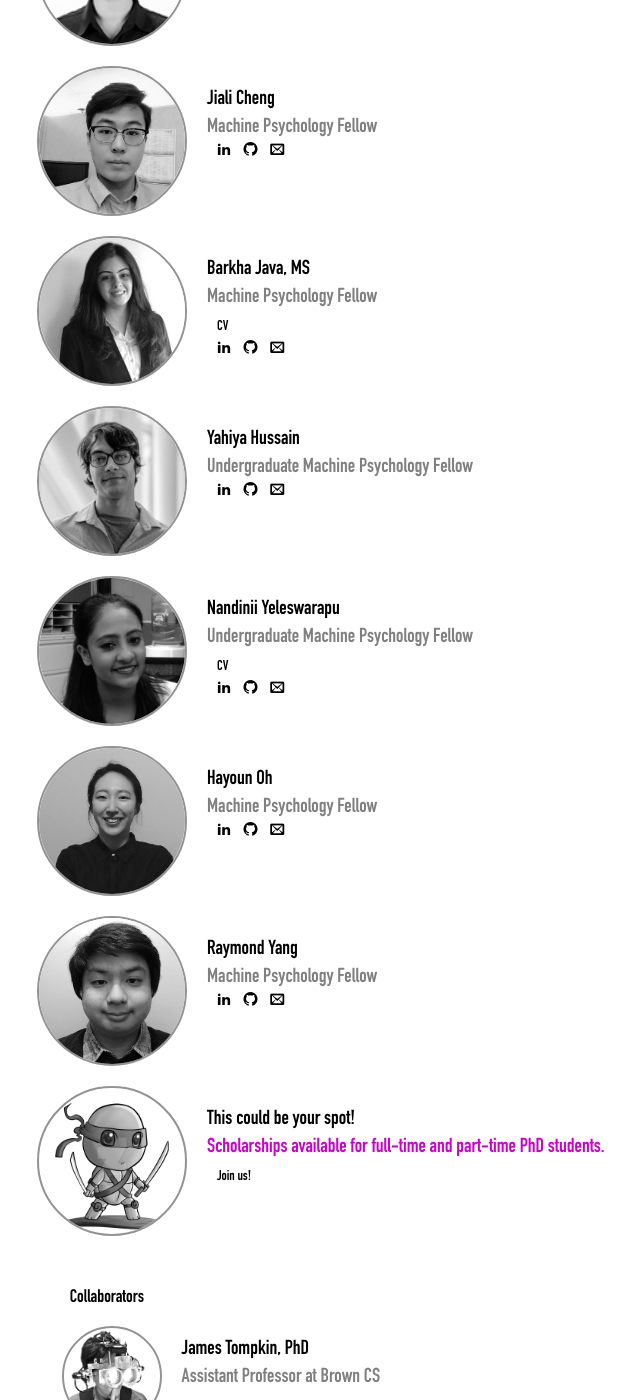
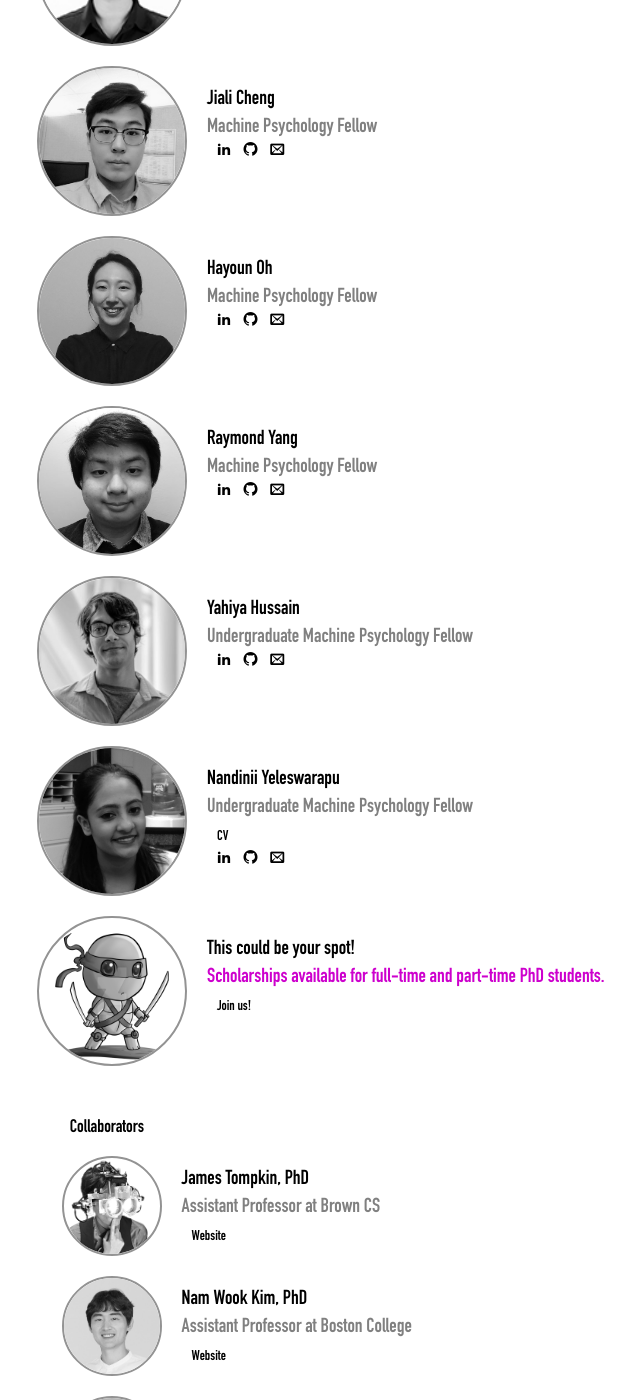
Before and after one commit to mpsych/mpsych.org, a Jekyll site: the page built from people.md, in a window 1280 px wide and 1400 px high, scrolled down 1334 px. Shown: the whole window, without its empty margins (275-915 px from the left). Built offline with Jekyll 4.4.1, drawn with Linux system fonts in a browser that asks for light colours; some web fonts are replaced; some of the changed text lies outside the part shown.

Commit message:
Add Barkha to Alumni.

```diff
--- a/people.md
+++ b/people.md
@@ -123,17 +123,27 @@ permalink: /people
 </div>
 
 <div class="person">
-  <img src="/people/barkha.jpg">
+  <img src="/people/oh.jpg">
   <div class="caption">
-    Barkha Java, MS<br>
+    Hayoun Oh<br>
     <span class="role">Machine Psychology Fellow</span><br>
-	<span class="links">
-      <a class="cleanlink" href="resume.barkhajava.com">CV</a>
-    </span><br>
     <div class="icons gray" style="font-size:14px;margin-left:10px">
-      <a href="https://www.linkedin.com/in/barkha-java" target="_blank"><span class="icon-linkedin2 tooltip"><span class="tooltiptext">LinkedIn</span></span></a>
-      <a href="https://github.com/barkhajava" target="_blank"><span class="icon-github tooltip"><span class="tooltiptext">GitHub</span></span></a>
+      <a href="https://www.linkedin.com/in/hayoun-oh-49a688205/" target="_blank"><span class="icon-linkedin2 tooltip"><span class="tooltiptext">LinkedIn</span></span></a>
+      <a href="https://github.com/hayounoh" target="_blank"><span class="icon-github tooltip"><span class="tooltiptext">GitHub</span></span></a>
       <a href="mailto:REPLACE_WITH_LASTNAME@mpsych.org" target="_blank"><span class="icon-email tooltip"><span class="tooltiptext">E-Mail</span></span></a>
+  </div>
+  </div>
+</div>
+
+<div class="person">
+  <img src="/people/RYang.jpg">
+  <div class="caption">
+    Raymond Yang<br>
+    <span class="role">Machine Psychology Fellow</span><br>
+    <div class="icons gray" style="font-size:14px;margin-left:10px">
+      <a href="https://www.linkedin.com/in/raymond-yang-913b64152/" target="_blank"><span class="icon-linkedin2 tooltip"><span class="tooltiptext">LinkedIn</span></span></a>
+      <a href="https://github.com/YangRyRay" target="_blank"><span class="icon-github tooltip"><span class="tooltiptext">GitHub</span></span></a>
+      <a href="mailto:raymond@mpsych.org" target="_blank"><span class="icon-email tooltip"><span class="tooltiptext">E-Mail</span></span></a>
   </div>
   </div>
 </div>
@@ -163,32 +173,6 @@ permalink: /people
       <a href="https://www.linkedin.com/in/nandiniiys" target="_blank"><span class="icon-linkedin2 tooltip"><span class="tooltiptext">LinkedIn</span></span></a>
       <a href="https://github.com/nandiniiys" target="_blank"><span class="icon-github tooltip"><span class="tooltiptext">GitHub</span></span></a>
       <a href="mailto:REPLACE_WITH_LASTNAME@mpsych.org" target="_blank"><span class="icon-email tooltip"><span class="tooltiptext">E-Mail</span></span></a>
-  </div>
-  </div>
-</div>
-
-<div class="person">
-  <img src="/people/oh.jpg">
-  <div class="caption">
-    Hayoun Oh<br>
-    <span class="role">Machine Psychology Fellow</span><br>
-    <div class="icons gray" style="font-size:14px;margin-left:10px">
-      <a href="https://www.linkedin.com/in/hayoun-oh-49a688205/" target="_blank"><span class="icon-linkedin2 tooltip"><span class="tooltiptext">LinkedIn</span></span></a>
-      <a href="https://github.com/hayounoh" target="_blank"><span class="icon-github tooltip"><span class="tooltiptext">GitHub</span></span></a>
-      <a href="mailto:REPLACE_WITH_LASTNAME@mpsych.org" target="_blank"><span class="icon-email tooltip"><span class="tooltiptext">E-Mail</span></span></a>
-  </div>
-  </div>
-</div>
-
-<div class="person">
-  <img src="/people/RYang.jpg">
-  <div class="caption">
-    Raymond Yang<br>
-    <span class="role">Machine Psychology Fellow</span><br>
-    <div class="icons gray" style="font-size:14px;margin-left:10px">
-      <a href="https://www.linkedin.com/in/raymond-yang-913b64152/" target="_blank"><span class="icon-linkedin2 tooltip"><span class="tooltiptext">LinkedIn</span></span></a>
-      <a href="https://github.com/YangRyRay" target="_blank"><span class="icon-github tooltip"><span class="tooltiptext">GitHub</span></span></a>
-      <a href="mailto:raymond@mpsych.org" target="_blank"><span class="icon-email tooltip"><span class="tooltiptext">E-Mail</span></span></a>
   </div>
   </div>
 </div>
@@ -251,3 +235,14 @@ permalink: /people
     </span>
   </div>
 </div>
+
+<div class="alumni">
+  <img src="/people/alumni/barkha.jpg">
+  <div class="caption">
+    Barkha Java, MS<br>
+    <span class="role">Machine Psychology Fellow</span><br>
+    <span class="links">
+      <a class="cleanlink" href="https://www.linkedin.com/in/barkha-java">Website</a>
+    </span>
+  </div>
+</div>
```
Also changed, not shown: people/alumni/barkha.jpg (renamed from people/barkha.jpg).
